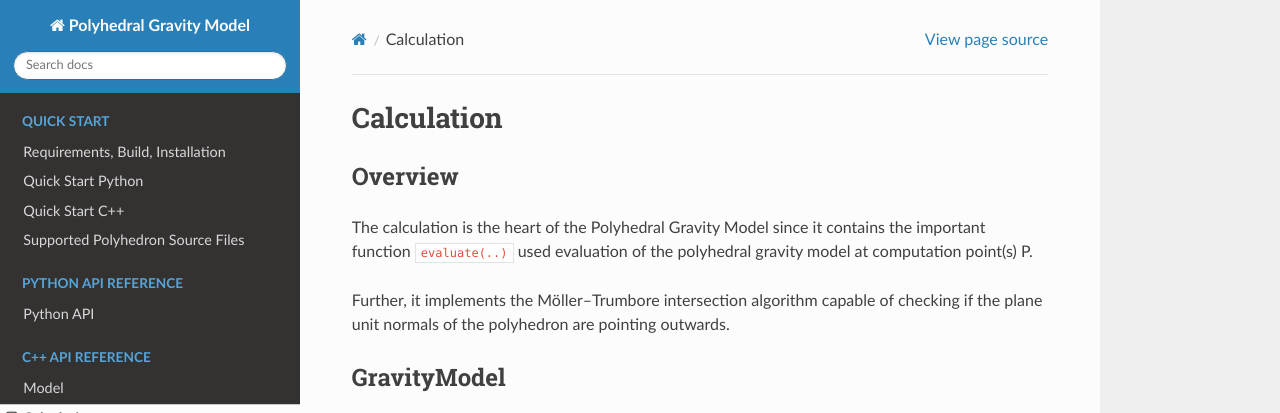
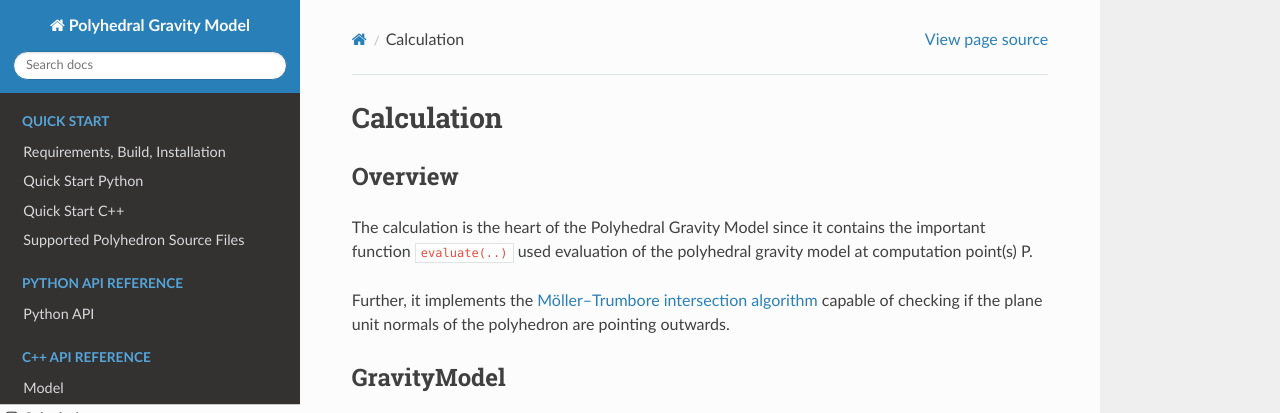
Before and after one commit to esa/polyhedral-gravity-model, a Sphinx documentation site: the page built from docs/api/calculation.rst, in a window 1280 px wide, cut to the strip 0-413 px from the top of the page. Built offline with Sphinx 7.4.7 and the Read the Docs theme 2.0.0, drawn with Linux system fonts in a browser that asks for light colours; part of the change alters nothing that is shown.

```diff
--- a/docs/api/calculation.rst
+++ b/docs/api/calculation.rst
@@ -9,7 +9,7 @@ since it contains the important function :code:`evaluate(..)`
 used evaluation of the polyhedral gravity model at computation
 point(s) P.
 
-Further, it implements the Möller–Trumbore intersection algorithm
+Further, it implements the `Möller–Trumbore intersection algorithm <https://en.wikipedia.org/wiki/Möller–Trumbore_intersection_algorithm>`__
 capable of checking if the plane unit normals of the polyhedron are pointing outwards.
 
 
```
